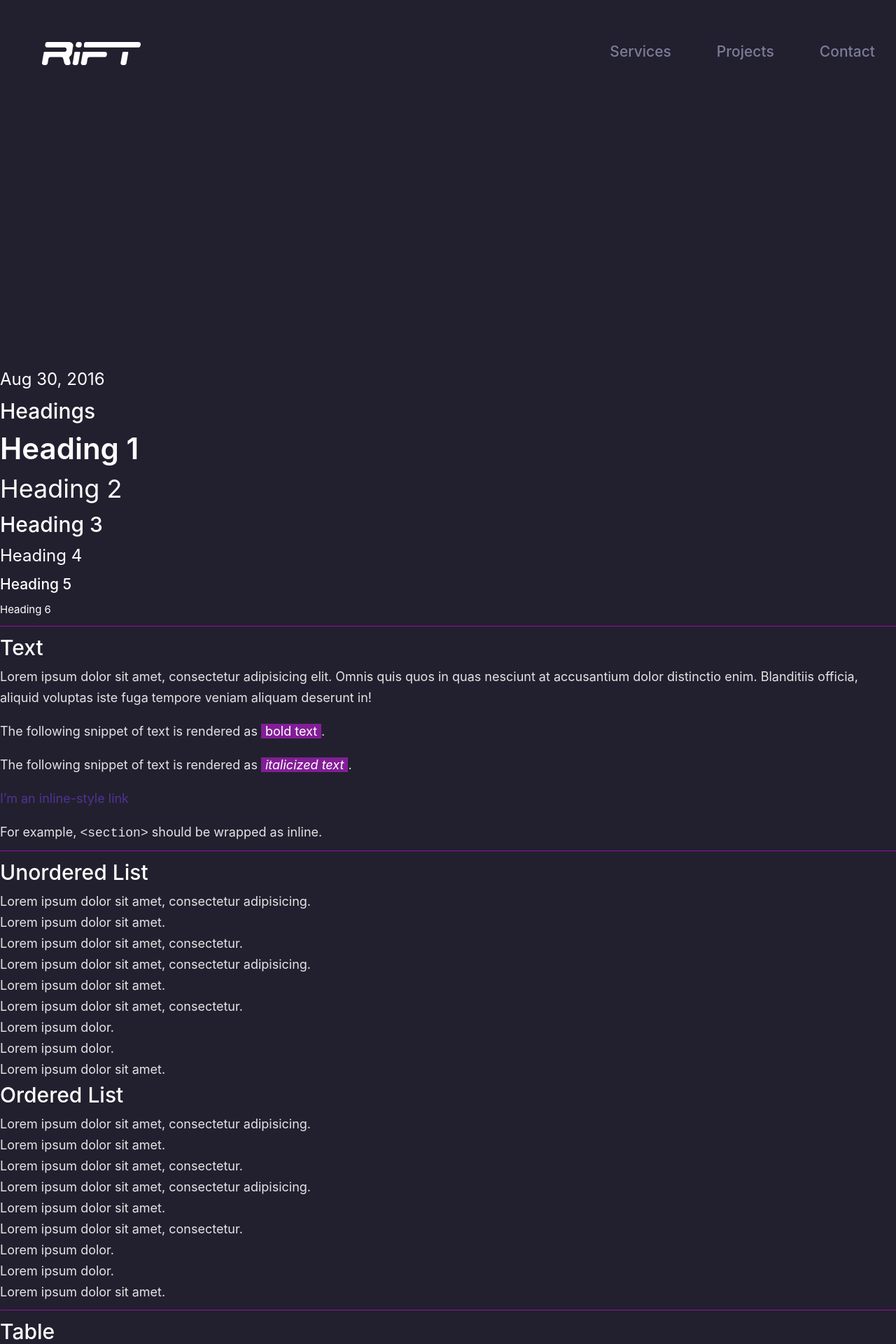
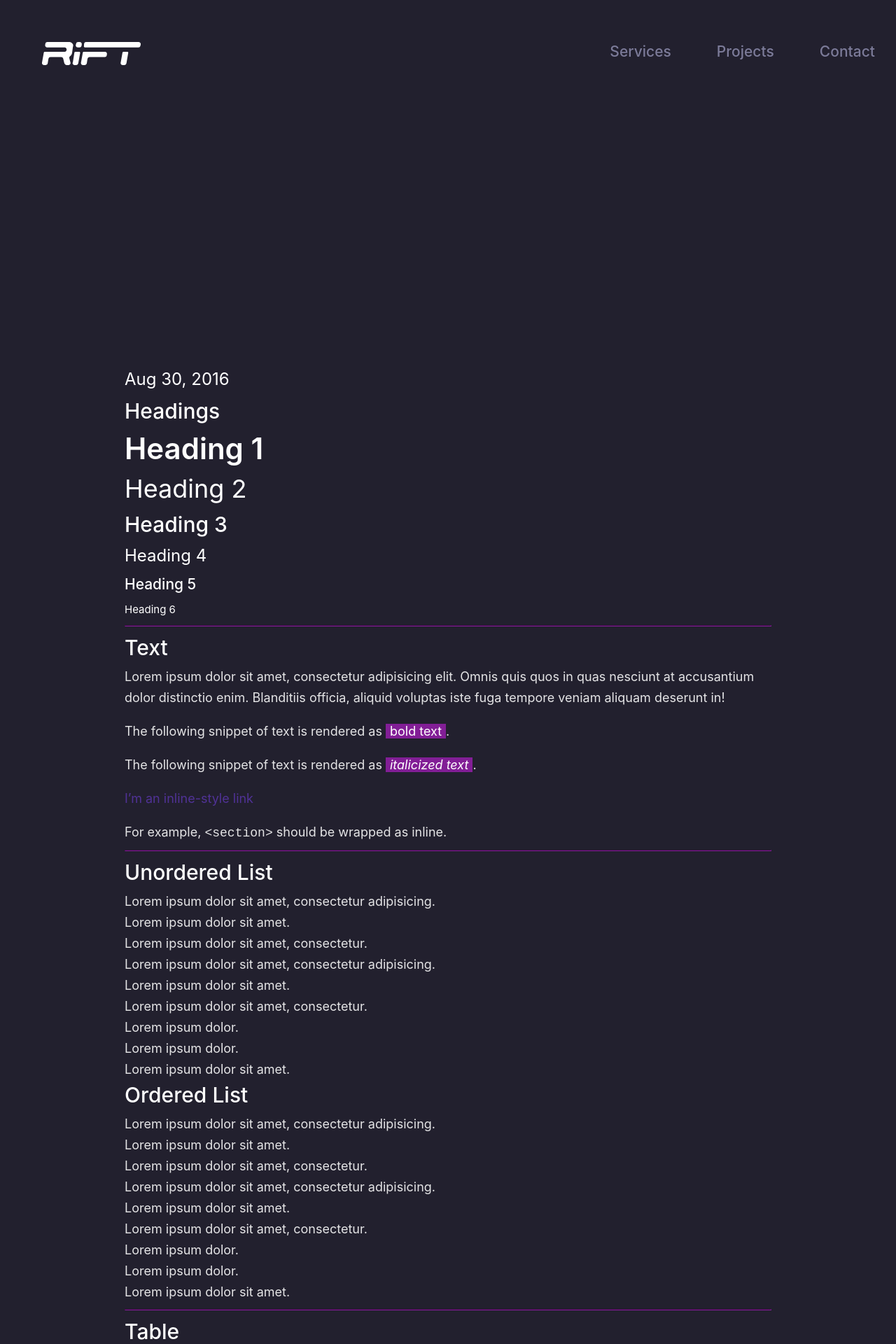
Before and after one commit to RiftCo/rift-portfolio_2017, a Jekyll site: the page built from _posts/2017-08-30-example-five.md, in a window 1280 px wide. Shown: the top 1920 px of the page at 70% size. Built offline with Jekyll 4.4.1, drawn with Linux system fonts in a browser that asks for light colours; nearby versions of some CDN libraries; library files that are not in the unit come from our copies.

Commit message:
typography

```diff
--- a/_layouts/article.html
+++ b/_layouts/article.html
@@ -2,7 +2,7 @@
 layout: -global-default
 ---
 
-	<article>
+	<article class="container">
 	<h4>{{ page.date | date: "%b %-d, %Y" }}</h4>
 		{{ content }}
 	</article>
--- a/sass/parts/_framework/_typography.scss
+++ b/sass/parts/_framework/_typography.scss
@@ -81,7 +81,7 @@
 	background-color: $shade-2;
 	font-weight: inherit !important;
 }
-hr{border-color: $shade-2}
+hr{border-color: transparentize($brand-alt, .6)}
 
 //.dark{
 	//background-color: $background-dark !important;
--- a/sass/parts/_framework/variables/_colour.scss
+++ b/sass/parts/_framework/variables/_colour.scss
@@ -7,8 +7,8 @@
 $shade-3: 					#484557;
 $shade-4: 					#22202E;
 
-$link-colour-before: $brand;
-$link-colour-after: $brand-alt;
+$link-colour-before: saturate($brand-alt, 10);
+$link-colour-after: saturate($brand-alt, 20);
 
 $text-colour: rgba(255,255,255,.88);
 $txt-lighter: lighten($text-colour, 30);
```
